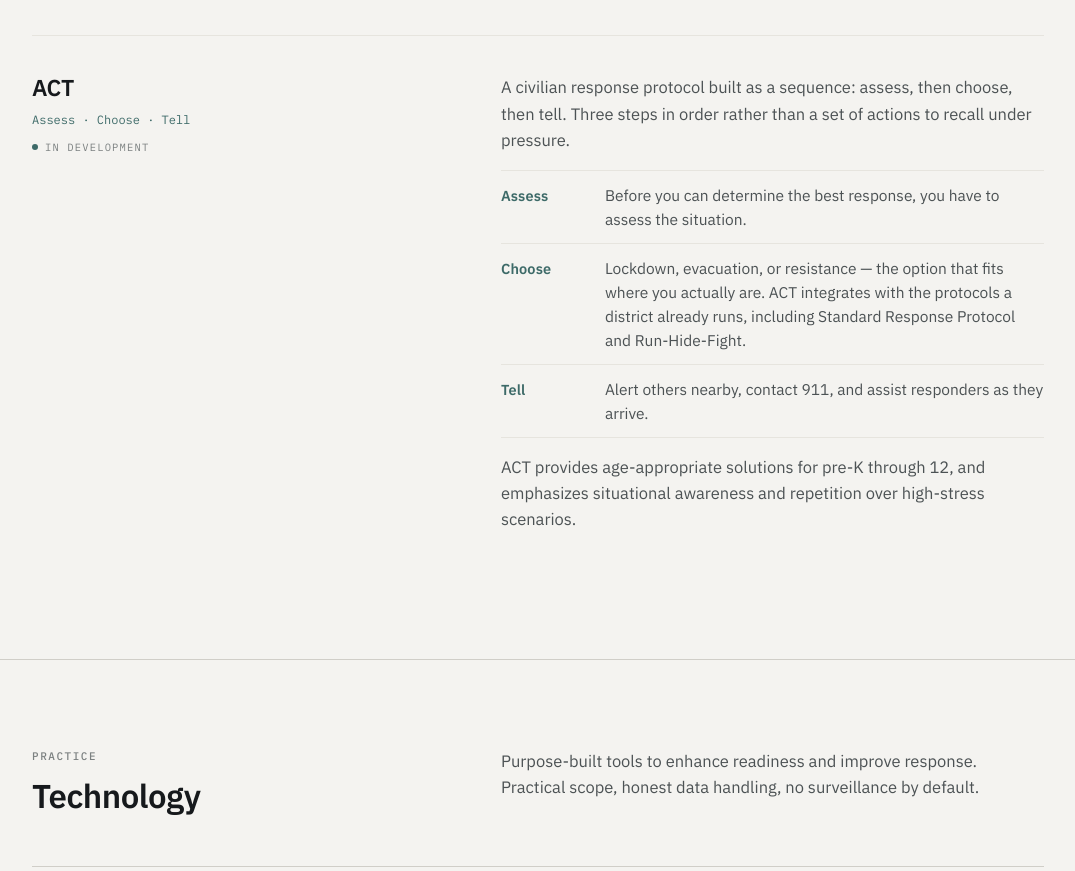
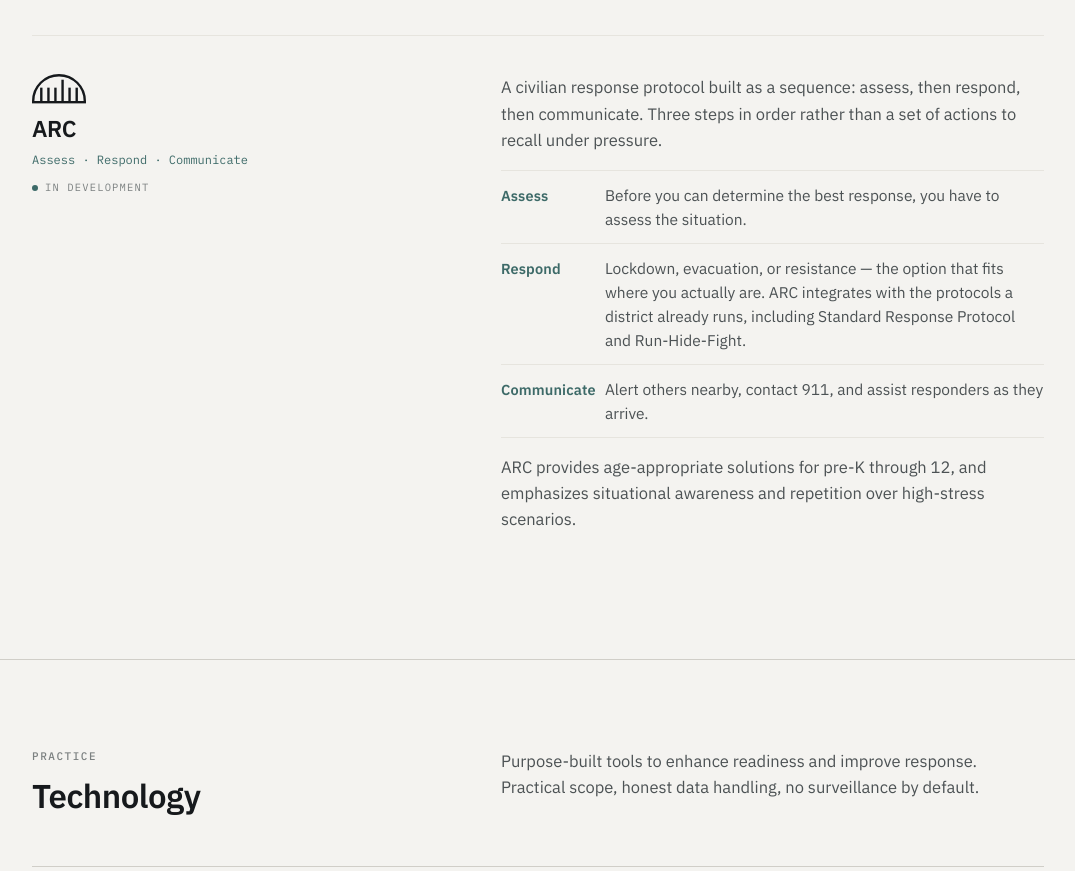
Before and after one commit to BaseAware/baseaware.com, a plain HTML site: page index.html in a window 1280 px wide. Shown: the part 1325-2196 px from the top of the page, without its empty margins (102-1177 px from the left). Drawn offline with Linux system fonts and the light colour scheme.

Commit message:
Add files via upload

```diff
--- a/index.html
+++ b/index.html
@@ -4,7 +4,7 @@
 <meta charset="utf-8">
 <meta name="viewport" content="width=device-width, initial-scale=1, viewport-fit=cover">
 <title>Baseline Awareness — Training and technology for public safety</title>
-<meta name="description" content="Baseline Awareness builds the training and the technology that raise the baseline: First Officer Engage, behavioral threat assessment, ACT, SAMAP and online tabletop exercises.">
+<meta name="description" content="Baseline Awareness builds the training and the technology that raise the baseline: First Officer Engage, behavioral threat assessment, ARC, SAMAP and online tabletop exercises.">
 <link rel="preconnect" href="https://fonts.googleapis.com">
 <link rel="preconnect" href="https://fonts.gstatic.com" crossorigin>
 <link rel="stylesheet" href="https://fonts.googleapis.com/css2?family=IBM+Plex+Mono:wght@400;500&family=IBM+Plex+Sans:wght@300;400;500;600;700&display=swap">
@@ -207,7 +207,8 @@
   }
   .keep-reading:hover{border-bottom-color:var(--accent)}
 
-  /* ACT sequence — ordered because the protocol is ordered */
+  .item-mark{width:54px;height:auto;display:block;color:var(--ink);margin-bottom:2px}
+  /* ARC sequence — ordered because the protocol is ordered */
   .steps{
     list-style:none;margin:16px 0 0;padding:0;
     display:grid;gap:0;border-top:1px solid var(--rule-soft);
@@ -360,27 +361,37 @@
 
         <article class="item">
           <div class="item-id">
-            <h3>ACT</h3>
-            <span class="dom">Assess · Choose · Tell</span>
+            <svg class="item-mark" viewBox="0 0 340 185" fill="none" aria-hidden="true">
+              <path d="M7.5 170 A 162.5 162.5 0 0 1 332.5 170" stroke="currentColor" stroke-width="15"/>
+              <rect x="0" y="170" width="340" height="15" fill="currentColor"/>
+              <rect x="51" y="86" width="15" height="84" fill="currentColor"/>
+              <rect x="96" y="86" width="15" height="84" fill="currentColor"/>
+              <rect x="140" y="86" width="15" height="84" fill="currentColor"/>
+              <rect x="185" y="36" width="15" height="134" fill="currentColor"/>
+              <rect x="229" y="86" width="15" height="84" fill="currentColor"/>
+              <rect x="274" y="86" width="15" height="84" fill="currentColor"/>
+            </svg>
+            <h3>ARC</h3>
+            <span class="dom">Assess &middot; Respond &middot; Communicate</span>
             <span class="tag">In development</span>
           </div>
           <div>
-            <p>A civilian response protocol built as a sequence: assess, then choose, then tell. Three steps in order rather than a set of actions to recall under pressure.</p>
+            <p>A civilian response protocol built as a sequence: assess, then respond, then communicate. Three steps in order rather than a set of actions to recall under pressure.</p>
             <ol class="steps">
               <li>
                 <span class="step-w">Assess</span>
                 <span class="step-d">Before you can determine the best response, you have to assess the situation.</span>
               </li>
               <li>
-                <span class="step-w">Choose</span>
-                <span class="step-d">Lockdown, evacuation, or resistance — the option that fits where you actually are. ACT integrates with the protocols a district already runs, including Standard Response Protocol and Run-Hide-Fight.</span>
+                <span class="step-w">Respond</span>
+                <span class="step-d">Lockdown, evacuation, or resistance &mdash; the option that fits where you actually are. ARC integrates with the protocols a district already runs, including Standard Response Protocol and Run-Hide-Fight.</span>
               </li>
               <li>
-                <span class="step-w">Tell</span>
+                <span class="step-w">Communicate</span>
                 <span class="step-d">Alert others nearby, contact 911, and assist responders as they arrive.</span>
               </li>
             </ol>
-            <p>ACT provides age-appropriate solutions for pre-K through 12, and emphasizes situational awareness and repetition over high-stress scenarios.</p>
+            <p>ARC provides age-appropriate solutions for pre-K through 12, and emphasizes situational awareness and repetition over high-stress scenarios.</p>
           </div>
         </article>
 
```
